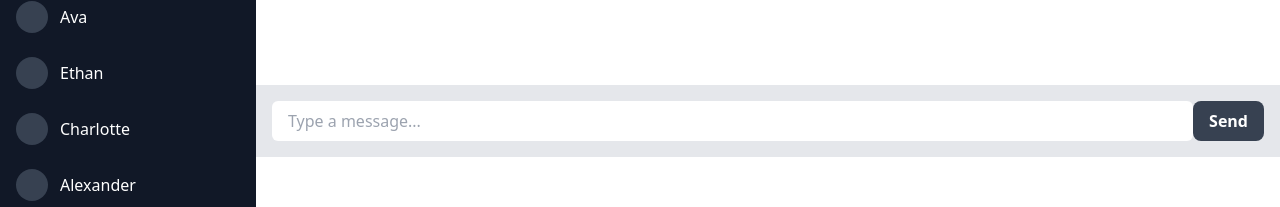
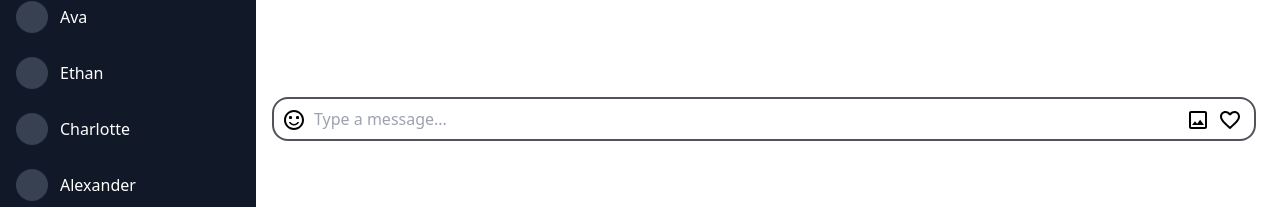
Before and after one commit to Lubenee/DeveloperChat, a React (Vite) app in the folder web-client/: page /direct/1 in a window 1280 px wide. Shown: the part 643-850 px from the top of the page. Built offline with nearby package versions, Linux system fonts and the light colour scheme; no server answers.

Commit message:
Added emojies and some more icons to message input.

```diff
--- a/web-client/package.json
+++ b/web-client/package.json
@@ -15,6 +15,7 @@
     "@emotion/styled": "^11.11.5",
     "@mui/icons-material": "^5.15.15",
     "@mui/material": "^5.15.15",
+    "emoji-picker-react": "^4.9.3",
     "jwt-decode": "^4.0.0",
     "localforage": "^1.10.0",
     "match-sorter": "^6.3.4",
--- a/web-client/src/Components/Chat/ChatRoom.tsx
+++ b/web-client/src/Components/Chat/ChatRoom.tsx
@@ -4,18 +4,25 @@ import LeftSidebar from "./LeftSidebar";
 import { useState, useEffect, FormEvent } from "react";
 const baseUrl = import.meta.env.VITE_SERVER_HOST;
 import { io, Socket } from "socket.io-client";
-import { PrimaryButton } from "../Core/BrandButton";
 import Messages from "./Messages";
+import EmojiPicker, { EmojiClickData } from "emoji-picker-react";
+
+import SentimentSatisfiedAltIcon from "@mui/icons-material/SentimentSatisfiedAlt";
+import ImageOutlinedIcon from "@mui/icons-material/ImageOutlined";
+import FavoriteBorderOutlinedIcon from "@mui/icons-material/FavoriteBorderOutlined";
 
 const ChatRoom = () => {
   const [messages, setMessages] = useState<string[]>([]);
   const [messageInput, setMessageInput] = useState<string>("");
   const [socket, setSocket] = useState<Socket | null>(null);
+  const [showSendButton, setShowSendButton] = useState(false);
+  const [showEmojiPicker, setShowEmojiPicker] = useState(false);
+
   const { chatroomId } = useParams();
 
+  //useEffect -> load messages ...
+
   useEffect(() => {
-    // Connect to the Socket.IO server
-    // Specify the connection options
     const newSocket: Socket = io(baseUrl);
     console.log(chatroomId);
     setSocket(newSocket);
@@ -36,6 +43,10 @@ const ChatRoom = () => {
     };
   }, [socket]);
 
+  useEffect(() => {
+    setShowSendButton(messageInput != "" ? true : false);
+  }, [messageInput]);
+
   const sendMessage = (ev: FormEvent) => {
     ev.preventDefault();
     if (!messageInput.trim()) return;
@@ -45,6 +56,12 @@ const ChatRoom = () => {
     }
 
     setMessageInput("");
+  };
+
+  const handleEmoji = (e: EmojiClickData) => {
+    console.log(e);
+    setMessageInput((prev) => prev + e.emoji);
+    setShowEmojiPicker(false);
   };
 
   return (
@@ -59,16 +76,46 @@ const ChatRoom = () => {
         </div>
         <form
           onSubmit={sendMessage}
-          className="bg-gray-200 p-4 sticky bottom-0 w-full">
-          <div className="flex">
+          className=" p-4 sticky bottom-0 w-full flex flex-row">
+          <div className="flex-1 rounded-2xl border-2 border-zinc-600 mr-2 pl-2 pr-2">
+            <div className="flex justify-start items-center flex-row">
+              <div
+                className="cursor-pointer"
+                onClick={() =>
+                  setShowEmojiPicker(showEmojiPicker ? false : true)
+                }>
+                <SentimentSatisfiedAltIcon fontSize="medium" />
+              </div>
+              <div className="absolute bottom-16">
+                <EmojiPicker
+                  open={showEmojiPicker}
+                  onEmojiClick={handleEmoji}
+                />
+              </div>
               <input
                 type="text"
                 value={messageInput}
                 onChange={(ev) => setMessageInput(ev.target.value)}
-              className="flex-1 bg-white px-4 py-2 rounded-md"
+                className="flex-1 bg-transparent px-2 py-2 focus:outline-none focus:border-none "
                 placeholder="Type a message..."
               />
-            <PrimaryButton type="submit">Send</PrimaryButton>
+              {showSendButton ? (
+                <button
+                  type="submit"
+                  className="text-purple-500 font-semibold mr-2 ">
+                  Send
+                </button>
+              ) : (
+                <>
+                  <div className="p-1">
+                    <ImageOutlinedIcon />
+                  </div>
+                  <div className="p-1">
+                    <FavoriteBorderOutlinedIcon />
+                  </div>
+                </>
+              )}
+            </div>
           </div>
         </form>
       </div>
```
Also changed, not shown: 1 other file (tests, documents, lock files or other folders). Lines whose indentation alone changed are shown as unchanged.
